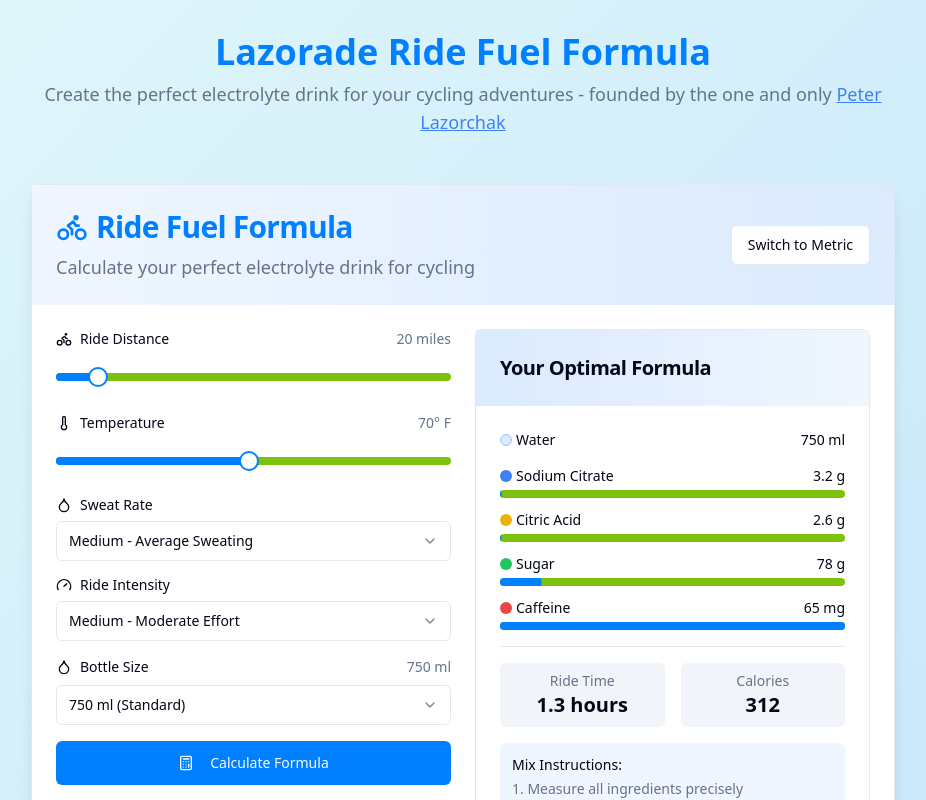
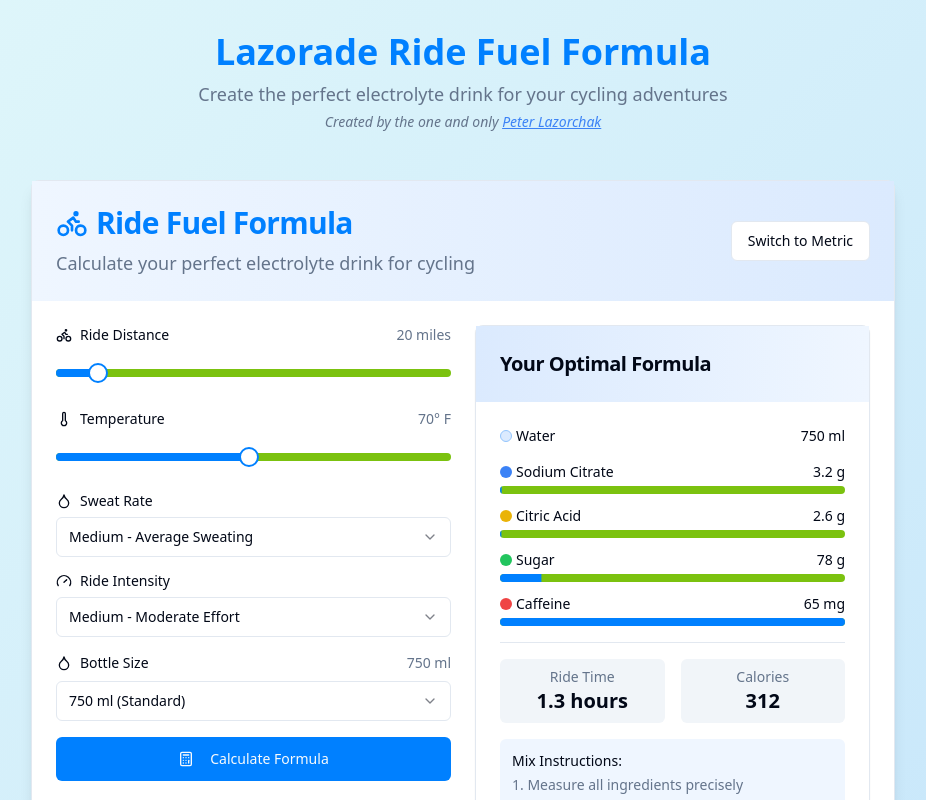
Before and after one commit to mwjo/lazorade, a React (Vite) app: page / in a window 1280 px wide. Shown: the top 800 px of the page, without its empty margins (177-1103 px from the left). Built offline with nearby package versions, Linux system fonts and the light colour scheme.

Commit message:
Fix: Update subtitle text
Updated the subtitle text in the Index page.

```diff
--- a/src/pages/Index.tsx
+++ b/src/pages/Index.tsx
@@ -9,7 +9,10 @@ const Index = () => {
       <header className="max-w-4xl mx-auto text-center mb-8">
         <h1 className="text-4xl font-bold text-primary">Lazorade Ride Fuel Formula</h1>
         <p className="text-lg text-muted-foreground mt-2">
-          Create the perfect electrolyte drink for your cycling adventures - founded by the one and only{' '}
+          Create the perfect electrolyte drink for your cycling adventures
+        </p>
+        <p className="text-sm text-muted-foreground mt-1 italic">
+          Created by the one and only{' '}
           <a
             href="https://www.strava.com/athletes/118869817"
             target="_blank"
```
